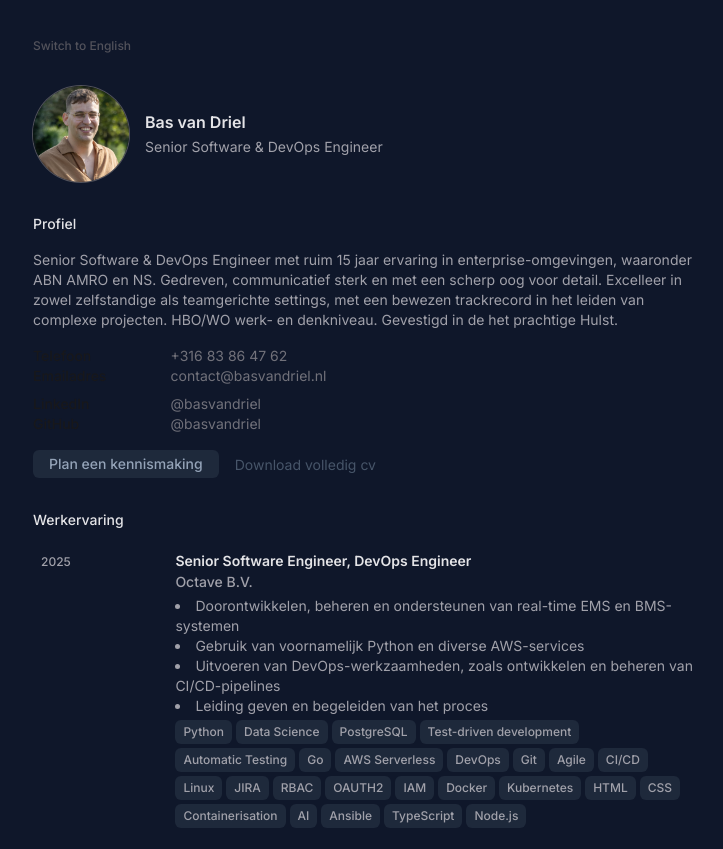
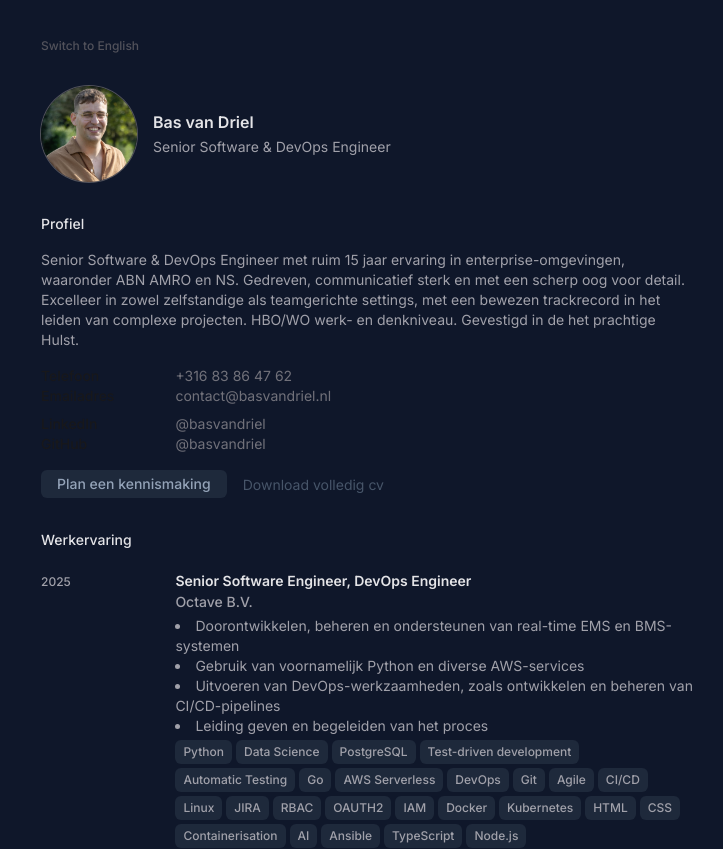
Before and after one commit to basvandriel/portfolio-website, a React (Create React App) app: page / in a window 1280 px wide. Shown: the top 849 px of the page, without its empty margins (271-994 px from the left). Built offline with nearby package versions, Linux system fonts and the light colour scheme; what @react-pdf/renderer, react-pdf-tailwind would draw is missing.

Commit message:
only apply padding on lg screens

```diff
--- a/src/Redesign.tsx
+++ b/src/Redesign.tsx
@@ -6,7 +6,7 @@ import { useTranslation } from "react-i18next";
 
 const HeadBanner = () => {
   return (
-    <div className="flex items-center space-x-4">
+    <div className="flex items-center space-x-4 lg:px-2">
       <img
         className="size-24 rounded-full ring-1 ring-zinc-600 object-cover"
         src={me}
@@ -84,7 +84,7 @@ const AboutMeSection = () => {
   const { t } = useTranslation();
 
   return (
-    <section className="mt-8 mb-8">
+    <section className="mt-8 mb-8 lg:px-2">
       <h4 className="text-sm mb-4 font-medium text-zinc-200">{t("profile")}</h4>
       <p className="text-sm text-zinc-400">{t("profile_intro")}</p>
       <SocialLinks />
@@ -110,7 +110,7 @@ const Redesign = () => {
     <>
       <div className="text-white max-w-2xl mx-auto lg:mt-8 p-8 lg:p-0">
         <button
-          className="text-xs text-zinc-600 mb-8 font-medium hover:underline decoration-zinc-600"
+          className="text-xs text-zinc-600 mb-8 font-medium hover:underline decoration-zinc-600 lg:px-2"
           onClick={() => {
             const langselect = i18n.language === "nl" ? "en" : "nl";
             i18n.changeLanguage(langselect);
--- a/src/RedesignedWorkSection.tsx
+++ b/src/RedesignedWorkSection.tsx
@@ -31,7 +31,7 @@ const WorkExperienceListing = ({
   });
 
   return (
-    <div className="grid grid-cols-1 lg:grid-cols-5 w-full gap-2 lg:gap-4 hover:bg-slate-800/50 p-2 rounded-md transition-all">
+    <div className="grid grid-cols-1 lg:grid-cols-5 w-full gap-2 lg:gap-4 hover:bg-slate-800/50 lg:p-2 rounded-md transition-all">
       <div className="text-xs text-zinc-400 font-medium">{formattedDate}</div>
 
       <div className="col-span-4">
@@ -60,7 +60,7 @@ const WorkSection = () => {
   const { t } = useTranslation();
   return (
     <section className="mt-4 mb-8">
-      <h4 className="text-sm mb-4 font-medium text-zinc-200">
+      <h4 className="text-sm mb-4 font-medium text-zinc-200 lg:px-2">
         {t("work_experience_word")}
       </h4>
 
```
